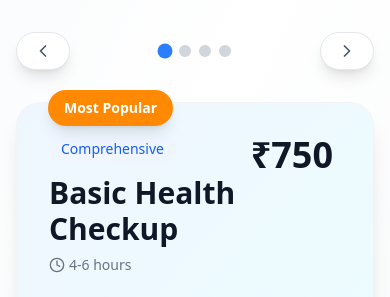
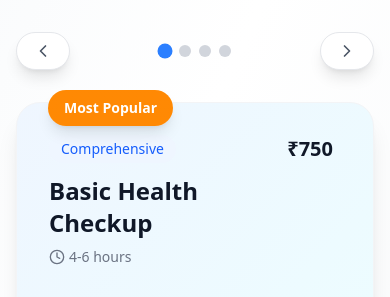
Before and after one commit to Aryanvishwakarma01/diagnostic-site, a React (Vite) app: page / in a window 390 px wide. Shown: the part 1580-1877 px from the top of the page. Built offline with nearby package versions, Linux system fonts and the light colour scheme.

Commit message:
packages text fixed

```diff
--- a/src/components/Packages.jsx
+++ b/src/components/Packages.jsx
@@ -243,7 +243,7 @@ const Packages = () => {
                                     <div className={`inline-block ${accentColors.light} ${accentColors.text} px-3 py-1 rounded-full text-sm font-medium mb-3`}>
                                         {currentPackage.category}
                                     </div>
-                                    <h3 className="text-3xl font-bold text-gray-900 mb-2">{currentPackage.name}</h3>
+                                    <h3 className="text-2xl sm:text-3xl font-bold text-gray-900 mb-2">{currentPackage.name}</h3>
 
                                     {/* Rating */}
                                     <div className="flex items-center gap-2 mb-4">
@@ -257,7 +257,7 @@ const Packages = () => {
                                 {/* Pricing */}
                                 <div className="text-right">
                                     <div className="flex items-baseline gap-2 mb-2">
-                                        <span className="text-4xl font-bold text-gray-900">₹{currentPackage.discountedPrice}</span>
+                                        <span className="text-xl sm:text-4xl font-bold text-gray-900">₹{currentPackage.discountedPrice}</span>
                                         <div className="flex flex-col items-end">
                                             {/* <span className="text-lg text-gray-500 line-through">₹{currentPackage.originalPrice}</span> */}
                                         </div>
```
